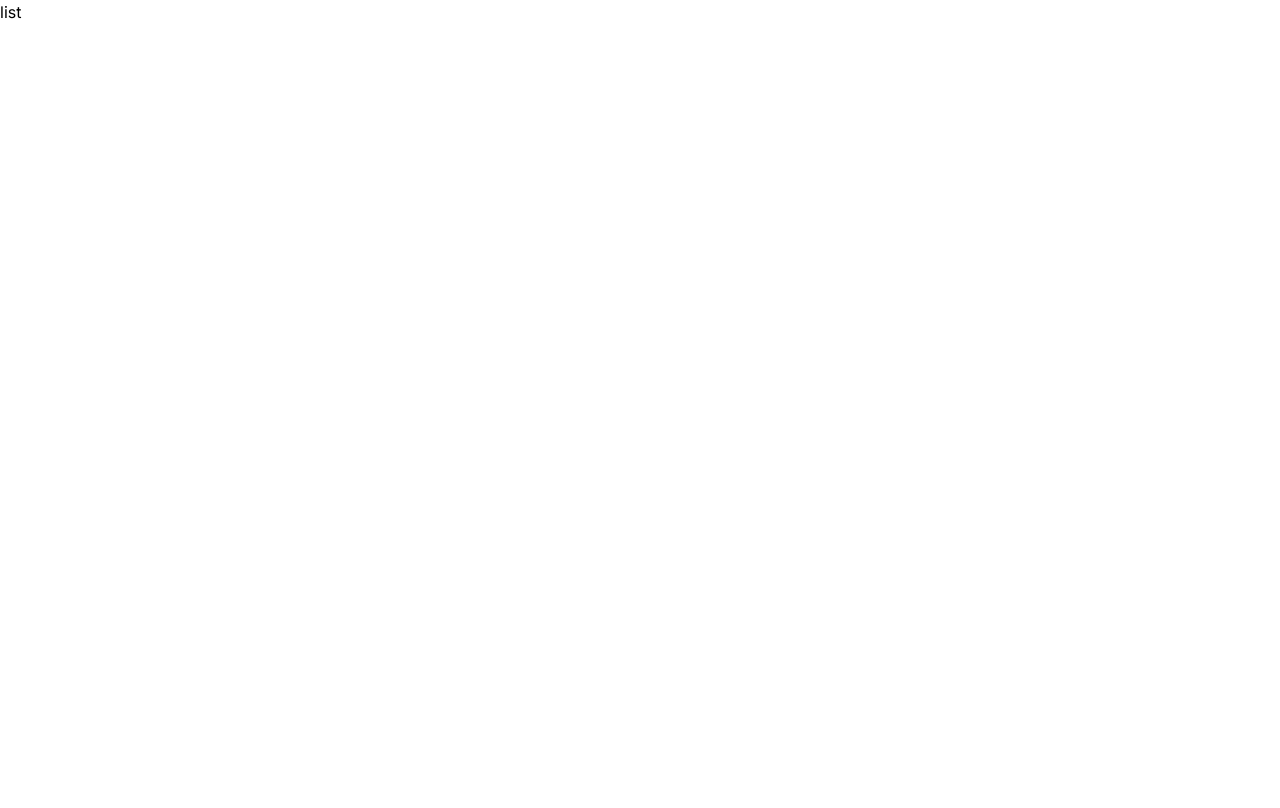
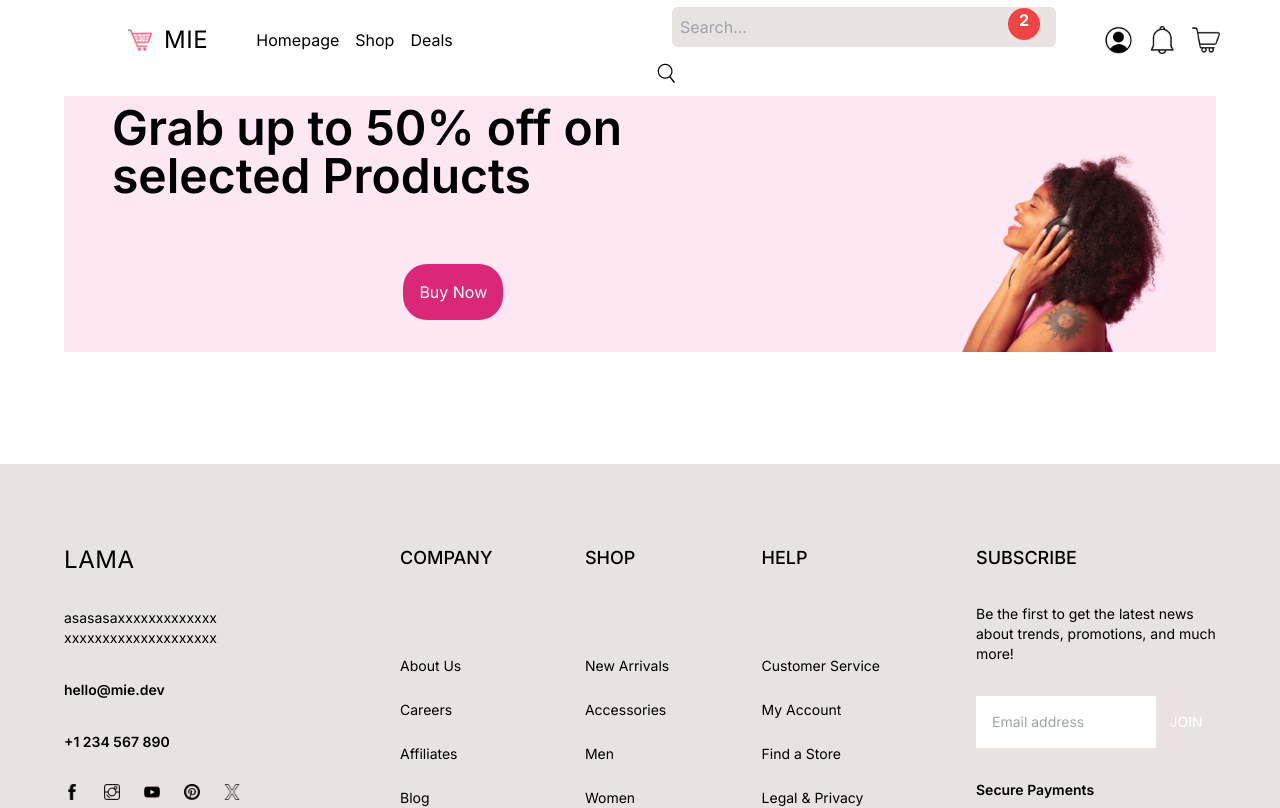
Before and after one commit to syahmimokhtar/mie-ecommerce, a Next.js app: page /list in a window 1280 px wide. Shown: the top 808 px of the page. Built offline with nearby package versions, Linux system fonts and the light colour scheme.

Commit message:
editing categoryList

```diff
--- a/src/app/components/CategoryList.jsx
+++ b/src/app/components/CategoryList.jsx
@@ -8,7 +8,7 @@ const CategoryList = () => {
         {
             id:1,
             imageSrc:`https://images.pexels.com/photos/8310726/pexels-photo-8310726.jpeg?auto=compress&cs=tinysrgb&w=1260&h=750&dpr=1`,
-            categoryName:"health"
+            categoryName:"Health"
         },
 
         {
@@ -56,8 +56,7 @@ const CategoryList = () => {
 
             {list.map((item,index) =>
                 (
-                    <Link key={index} href='/list?cat=test' className='flex flex-shrink-0 w-full sm:w-1/2 lg:w-1/4 xl:w-1/6'>
-
+                    <Link key={index} href='/list?cat=all-products' className='flex flex-shrink-0 w-full sm:w-1/2 lg:w-1/4 xl:w-1/6'>
                         <div className="flex flex-col">
                             <div className="relative bg-slate-100 w-full h-96">
                                 <Image width={1980} height={1080} className="w-full h-full rounded-md object-cover" src="https://images.pexels.com/photos/8310726/pexels-photo-8310726.jpeg?auto=compress&cs=tinysrgb&w=1260&h=750&dpr=1" alt="cat"  />
--- a/src/app/layout.js
+++ b/src/app/layout.js
@@ -1,5 +1,8 @@
 import { Inter } from "next/font/google";
 import "./globals.css";
+import React from 'react';
+import Navbar from '../app/components/Navbar';
+import Footer from '../app/components/Footer';
 
 const inter = Inter({ subsets: ["latin"] });
 
@@ -10,8 +13,13 @@ export const metadata = {
 
 export default function RootLayout({ children }) {
   return (
-    <html lang="en">
-      <body className={inter.className}>{children}</body>
+      <html lang="en">
+      <body className={inter.className}>
+        <Navbar />
+          <main>{children}</main>
+          <Footer />
+      </body>
     </html>
+
   );
 }
--- a/src/app/list/page.js
+++ b/src/app/list/page.js
@@ -1,9 +1,24 @@
 import React from 'react'
+import Link from 'next/link';
+import Image from 'next/image';
+import Button from '../components/Button';
 
-const List = () => {
+const ListPage = () => {
   return (
-    <div>list</div>
+    <div className="px-4 py-4 md:px-8 lg:px-16 xl:32 2xl:px-64 relative">
+        <div className="bg-pink-100 p-4 flex justify-between h-64">
+            <div className="w-2/3 flex flex-col items-center justify-center gap-8">
+                <h1 className="px-8 py-4 text-5xl font-semibold">Grab up to 50% off on selected Products</h1>
+                <Button className="relative rounded-3xl py-4 px-4 text-white mt-4  bg-pink-600 mb-10 text-md" title='Buy Now' />
+            </div>
+            <div className="relative w-52 h-52 top-8 right-8">
+                <Image width={1000}  height={1000}className="object-contain" alt="banner" src="/assets/woman.png" />
+            </div>
+
+        </div>
+
+    </div>
   )
 }
 
-export default List;
+export default ListPage;
--- a/src/app/page.js
+++ b/src/app/page.js
@@ -13,7 +13,6 @@ export default function Home() {
        <Head>
         <link  rel="icon" href="/favicon.ico" />
       </Head>
-      <Navbar />
 
       <main className="">
         <Slider />
@@ -35,7 +34,6 @@ export default function Home() {
 
       </main>
 
-      <Footer />
   </>
   );
 }
```
Also changed, not shown: src/app/[slug]/page.js (deleted).
